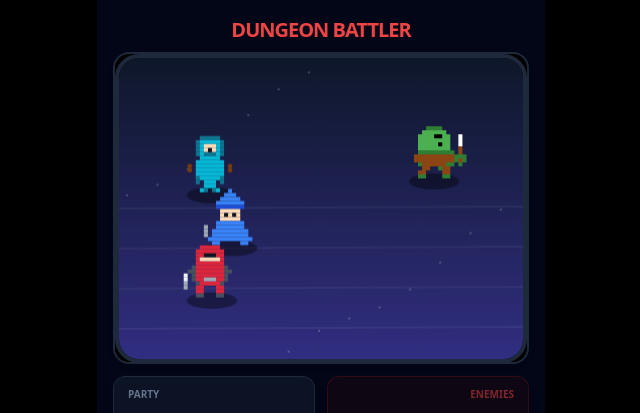
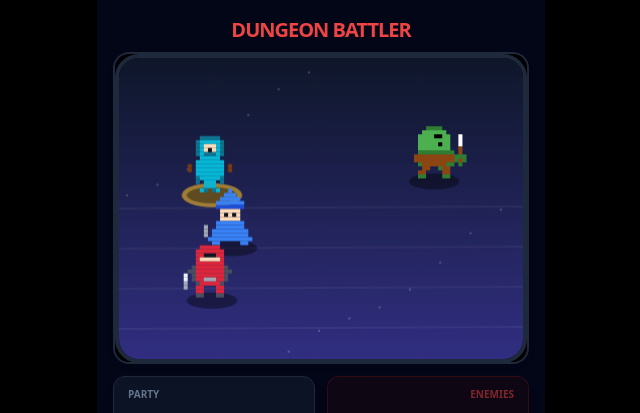
Before and after one commit to kouzen-neo/dungeon-battler, a Next.js app in the folder apps/web/: page /game in a window 1280 px wide. Shown: the top 413 px of the page, without its empty margins (319-959 px from the left). Built offline with nearby package versions, Linux system fonts and the light colour scheme.

Commit message:
fix: use actual unit IDs instead of hardcoded strings in BattleCanvas

```diff
--- a/apps/web/app/game/page.tsx
+++ b/apps/web/app/game/page.tsx
@@ -146,6 +146,8 @@ function GamePageContent() {
             targetId={targetId}
             damagePopups={damagePopups}
             activeUnitId={currentUnit?.id}
+            partyIds={playerParty.map(u => u.id)}
+            enemyIds={enemies.map(u => u.id)}
           />
         </div>
 
--- a/apps/web/components/game/BattleCanvas.tsx
+++ b/apps/web/components/game/BattleCanvas.tsx
@@ -10,6 +10,8 @@ interface BattleCanvasProps {
   targetId: string | null;
   damagePopups: Array<{ id: number, value: number, x: number, y: number }>;
   activeUnitId?: string | null;
+  partyIds: string[];
+  enemyIds: string[];
 }
 
 const PIXEL_SIZE = 4;
@@ -39,7 +41,9 @@ export default function BattleCanvas({
   attackingId,
   targetId,
   damagePopups,
-  activeUnitId
+  activeUnitId,
+  partyIds,
+  enemyIds
 }: BattleCanvasProps) {
   const canvasRef = useRef<HTMLCanvasElement>(null);
   const frameRef = useRef(0);
@@ -103,7 +107,7 @@ export default function BattleCanvas({
       // Party Positions (Draw from back to front so they overlap correctly)
       [...partySprites].reverse().forEach((sprite, reversedI) => {
         const i = partySprites.length - 1 - reversedI;
-        const id = `p${i+1}`;
+        const id = partyIds[i]; // Use real ID instead of hardcoded 'p1'
         let x = 60 + (i === 1 ? 20 : 0); // Stagger formation slightly
         let y = canvas.height - 120 - (i * 50);
 
@@ -133,7 +137,7 @@ export default function BattleCanvas({
 
       // Enemy Positions
       enemySprites.forEach((sprite, i) => {
-        const id = `e${i+1}`;
+        const id = enemyIds[i]; // Use real ID instead of hardcoded 'e1'
         let x = canvas.width - 120 - (i === 1 ? 20 : 0);
         let y = 60 + (i * 60);
 
```
